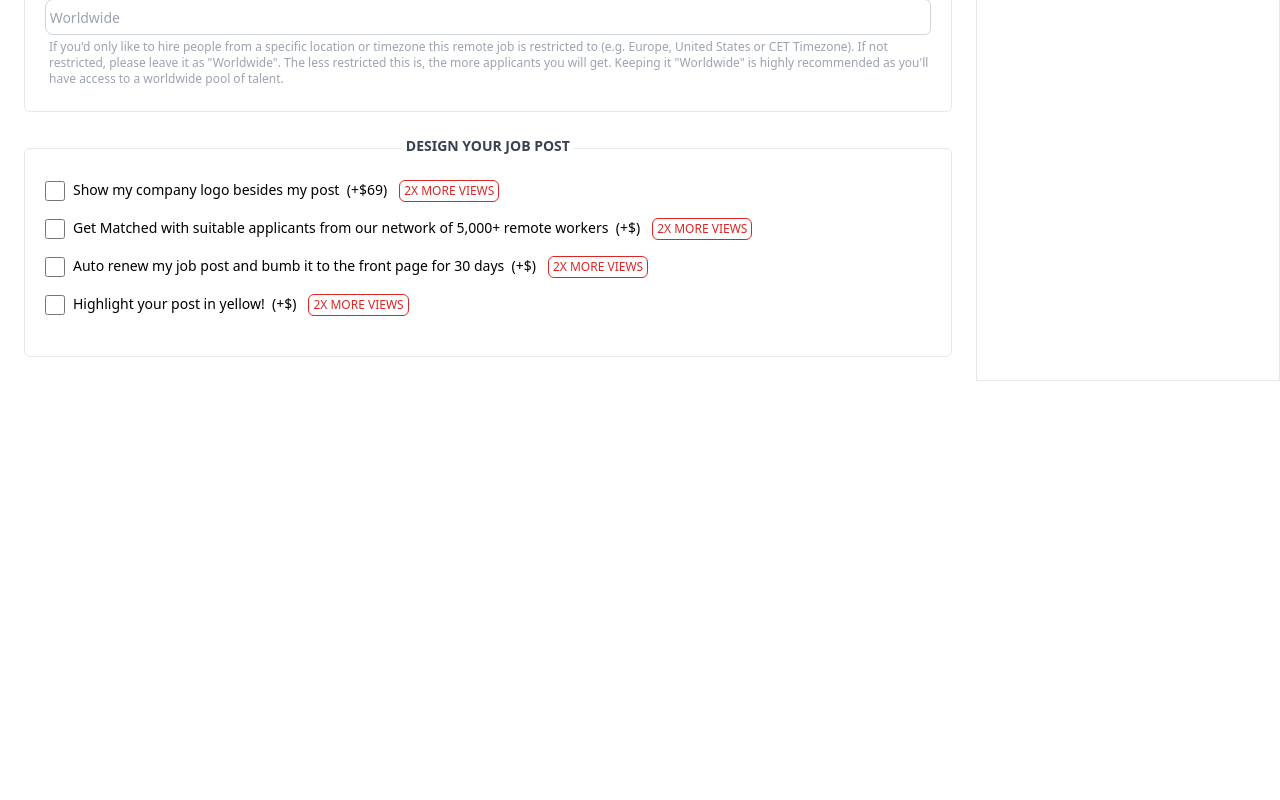
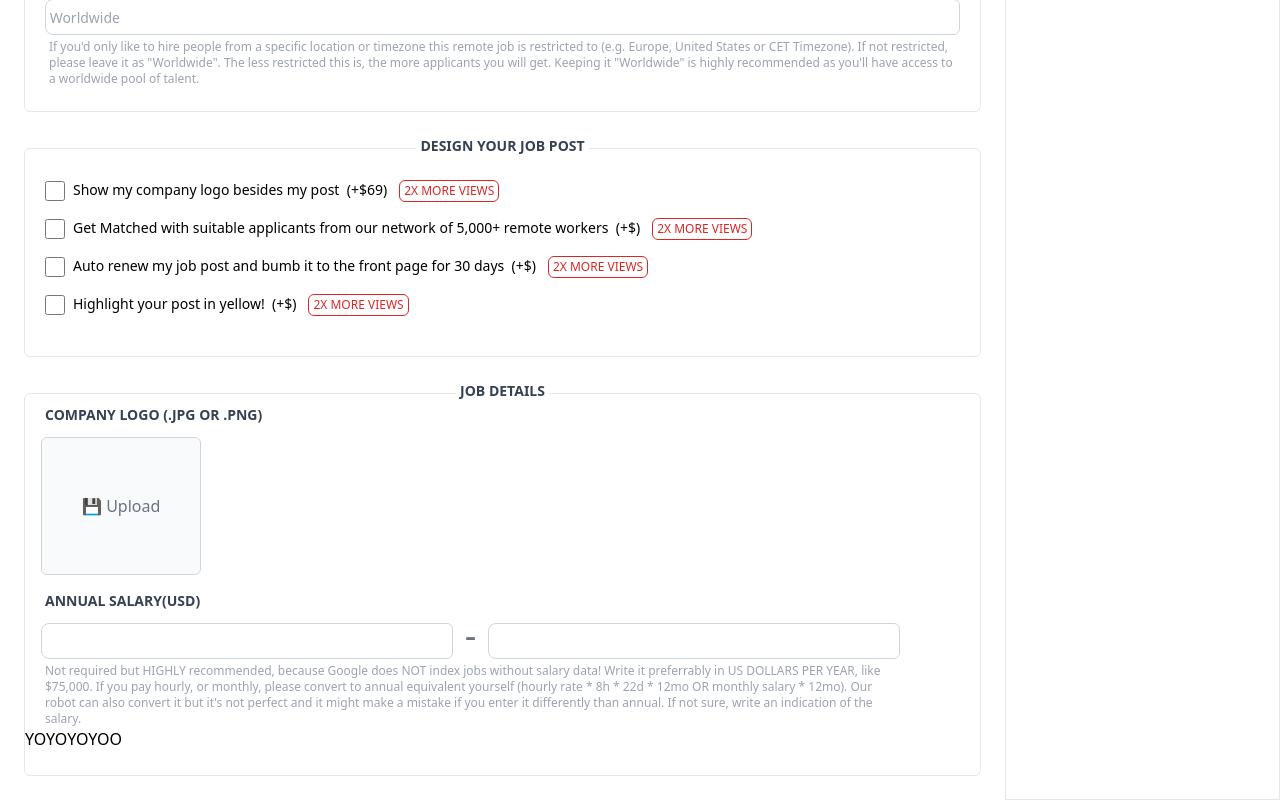
Before and after one commit to ognjen-dev/hire-remote, a React (Create React App) app: page /get-hired in a window 1280 px wide. Shown: the part 618-1418 px from the top of the page. Before the commit the page ends 999 px from the top, so only its background shows below. Built offline with nearby package versions, Linux system fonts and the light colour scheme.

Commit message:
create job details component

```diff
--- a/src/App/Components/HireComponents/LeftSide.tsx
+++ b/src/App/Components/HireComponents/LeftSide.tsx
@@ -1,6 +1,7 @@
 import React from 'react'
 import LetsStart from 'App/Components/HireComponents/LeftSideComponents/LetsStart'
 import CheckBoxList from 'App/Components/HireComponents/LeftSideComponents/CheckBoxList'
+import JobDetails from 'App/Components/HireComponents/LeftSideComponents/JobDetails'
 
 const LeftSide = () => {
     return (
@@ -17,6 +18,13 @@ const LeftSide = () => {
                     <CheckBoxList />
                 </fieldset>
             </>
+            <>
+                <fieldset className="border w-full h-max rounded-md lg:mx-6 pb-6 mb-6 mt-5">
+                    <legend className="pb-1 m-auto"><p className="mx-1 font-bold text-sm text-gray-700">JOB DETAILS</p></legend>
+                    <JobDetails />
+                    YOYOYOYOO
+                </fieldset>
+            </>
         </div>
     )
 }
--- /dev/null
+++ b/src/App/Components/HireComponents/LeftSideComponents/JobDetails.tsx
@@ -0,0 +1,16 @@
+import React from 'react'
+import SalaryRange from 'App/Components/HireComponents/LeftSideComponents/SalaryRange'
+
+const JobDetails = () => {
+    return (
+        <div>
+            <div className="ml-4">
+                <p className="flex flex-col mx-1 font-bold text-sm text-gray-700">COMPANY LOGO (.JPG OR .PNG)</p>
+                <button className="mt-3 text-gray-500 lg:px-10 lg:py-14 rounded-md border border-gray-300 bg-gray-50">💾 Upload</button>
+            </div>
+            <SalaryRange desc="Not required but HIGHLY recommended, because Google does NOT index jobs without salary data! Write it preferrably in US DOLLARS PER YEAR, like $75,000. If you pay hourly, or monthly, please convert to annual equivalent yourself (hourly rate * 8h * 22d * 12mo OR monthly salary * 12mo). Our robot can also convert it but it's not perfect and it might make a mistake if you enter it differently than annual. If not sure, write an indication of the salary." />
+        </div>
+    )
+}
+
+export default JobDetails
--- /dev/null
+++ b/src/App/Components/HireComponents/LeftSideComponents/SalaryRange.tsx
@@ -0,0 +1,23 @@
+import React from 'react'
+
+interface SalaryProps {
+    desc: string
+}
+
+const SalaryRange = ({ desc }: SalaryProps) => {
+    return (
+        <div className="ml-4 mt-4 mr-4 lg:mr-20">
+            <p className="flex flex-col mx-1 font-bold text-sm text-gray-700">ANNUAL SALARY(USD)</p>
+            <div className="lg:flex lg:flex-row lg:items-center">
+                <input type="text" className="border rounded-lg flex-1 block w-2/5 focus:ring-indigo-500 mt-3 h-9 focus:border-indigo-500 min-w-0 rounded-none rounded-r-md sm:text-sm border-gray-300" />
+                <p className="text-4xl font-light mx-3 text-gray-500">-</p>
+                <input type="text" className="border rounded-lg flex-1 block w-2/5 focus:ring-indigo-500 mt-3 h-9 focus:border-indigo-500 min-w-0 rounded-none rounded-r-md sm:text-sm border-gray-300" />
+            </div>
+            <p className="lg:ml-1 text-xs mt-1 text-gray-400">
+                {desc}
+            </p>
+        </div>
+    )
+}
+
+export default SalaryRange
```
